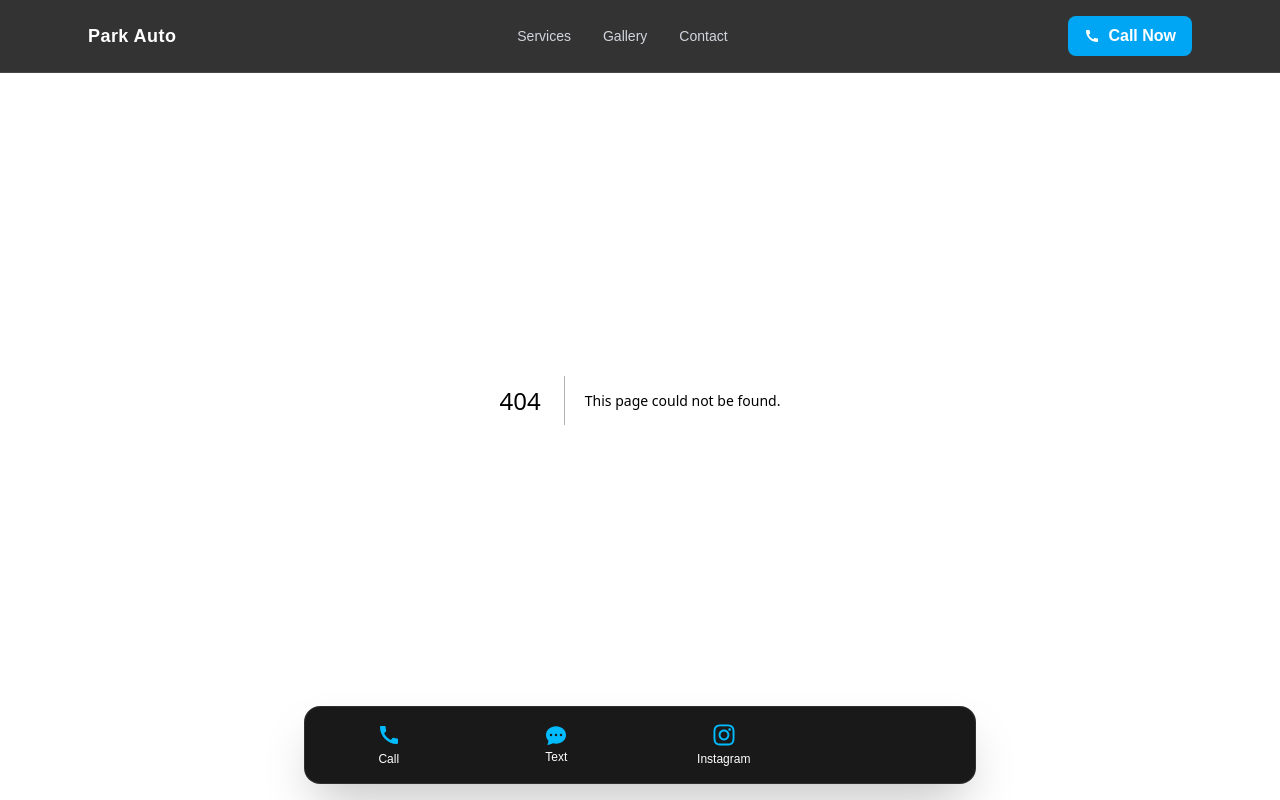
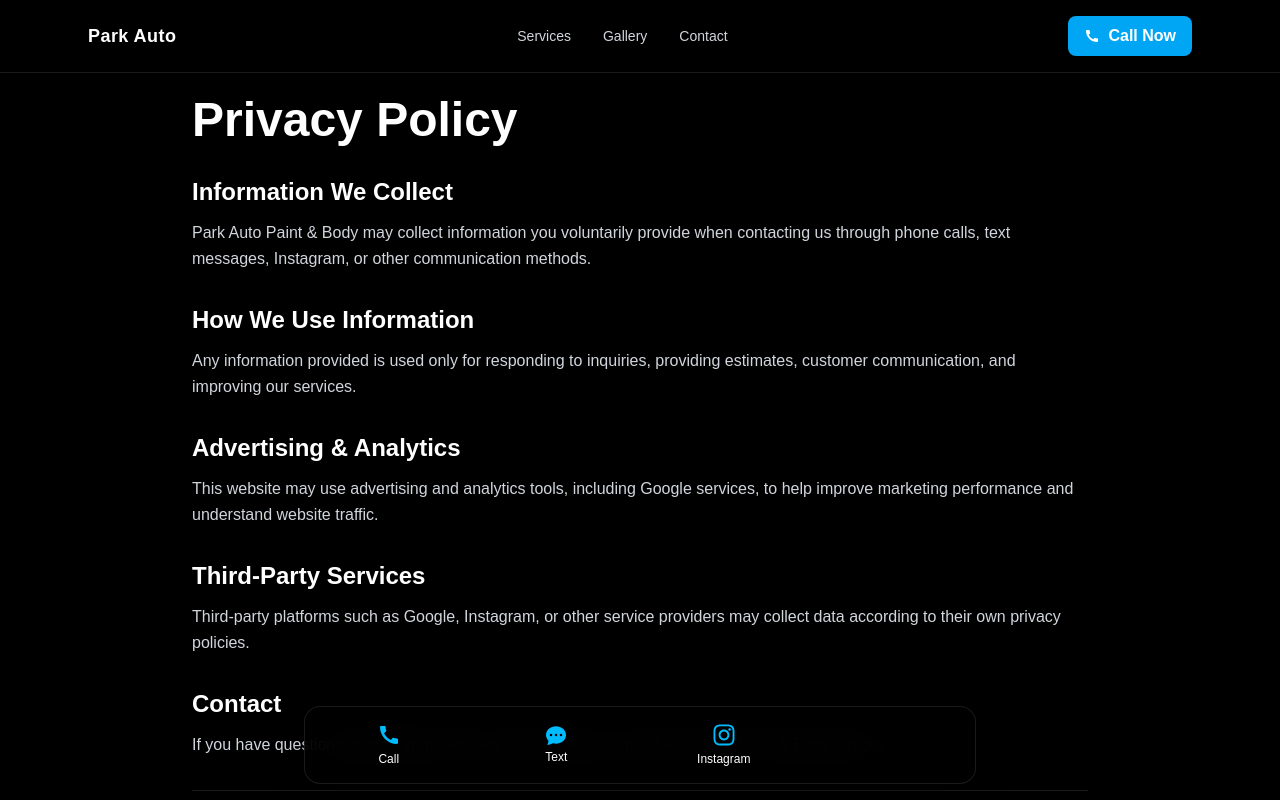
Before and after one commit to ErvinChavez/autoPaintSite, a Next.js app: page /privacy-policy in a window 1280 px wide. Before the commit this address had no page. Shown: the top 800 px of the page. Built offline with nearby package versions, Linux system fonts and the light colour scheme.

Commit message:
Client wanted to add Mechanical Services, and also wants to run google ads so needed to add a privacy policy to site

```diff
--- /dev/null
+++ b/app/privacy-policy/page.tsx
@@ -0,0 +1,70 @@
+export default function PrivacyPolicyPage() {
+    return (
+        <section className="bg-black text-white px-6 py-24 min-h-screen">
+            <div className="max-w-4xl mx-auto">
+
+                <h1 className="text-4xl md:text-5xl font-black mb-8">
+                    Privacy Policy
+                </h1>
+
+                <div className="space-y-8 text-gray-300 leading-relaxed">
+
+                    <div>
+                        <h2 className="text-2xl font-bold text-white mb-3">
+                            Information We Collect
+                        </h2>
+
+                        <p>
+                            Park Auto Paint & Body may collect information you voluntarily provide when contacting us through phone calls, text messages, Instagram, or other communication methods.
+                        </p>
+                    </div>
+
+                    <div>
+                        <h2 className="text-2xl font-bold text-white mb-3">
+                            How We Use Information
+                        </h2>
+
+                        <p>
+                            Any information provided is used only for responding to inquiries, providing estimates, customer communication, and improving our services.
+                        </p>
+                    </div>
+
+                    <div>
+                        <h2 className="text-2xl font-bold text-white mb-3">
+                            Advertising & Analytics
+                        </h2>
+
+                        <p>
+                            This website may use advertising and analytics tools, including Google services, to help improve marketing performance and understand website traffic.
+                        </p>
+                    </div>
+
+                    <div>
+                        <h2 className="text-2xl font-bold text-white mb-3">
+                            Third-Party Services
+                        </h2>
+
+                        <p>
+                            Third-party platforms such as Google, Instagram, or other service providers may collect data according to their own privacy policies.
+                        </p>
+                    </div>
+
+                    <div>
+                        <h2 className="text-2xl font-bold text-white mb-3">
+                            Contact
+                        </h2>
+
+                        <p>
+                            If you have questions regarding this Privacy Policy, please contact Park Auto Paint & Body directly.
+                        </p>
+                    </div>
+
+                    <div className="pt-8 border-t border-white/10 text-sm text-gray-500">
+                        Last updated: May 2026
+                    </div>
+
+                </div>
+            </div>
+        </section>
+    );
+}
--- a/components/Contact.tsx
+++ b/components/Contact.tsx
@@ -46,6 +46,13 @@ export default function Contact() {
                     Park Auto Paint & Body • Buford, GA
                 </p>
 
+                <a
+                    href="/privacy-policy"
+                    className="inline-block text-sm text-gray-600 hover:text-white transition"
+                >
+                    Privacy Policy
+                </a>
+
             </div>
         </section>
     );
--- a/components/Services.tsx
+++ b/components/Services.tsx
@@ -24,6 +24,11 @@ const services = [
         description:
             "Correct faded paint, swirl marks, and imperfections for a refreshed appearance.",
     },
+    {
+        title: "Full Mechanical Repairs",
+        description:
+            "Professional mechanical repair services to keep your vehicle running safely, reliably, and at peak performance."
+    }
 
 ];
 
```
Also changed, not shown: 1 other file (tests, documents, lock files or other folders).
